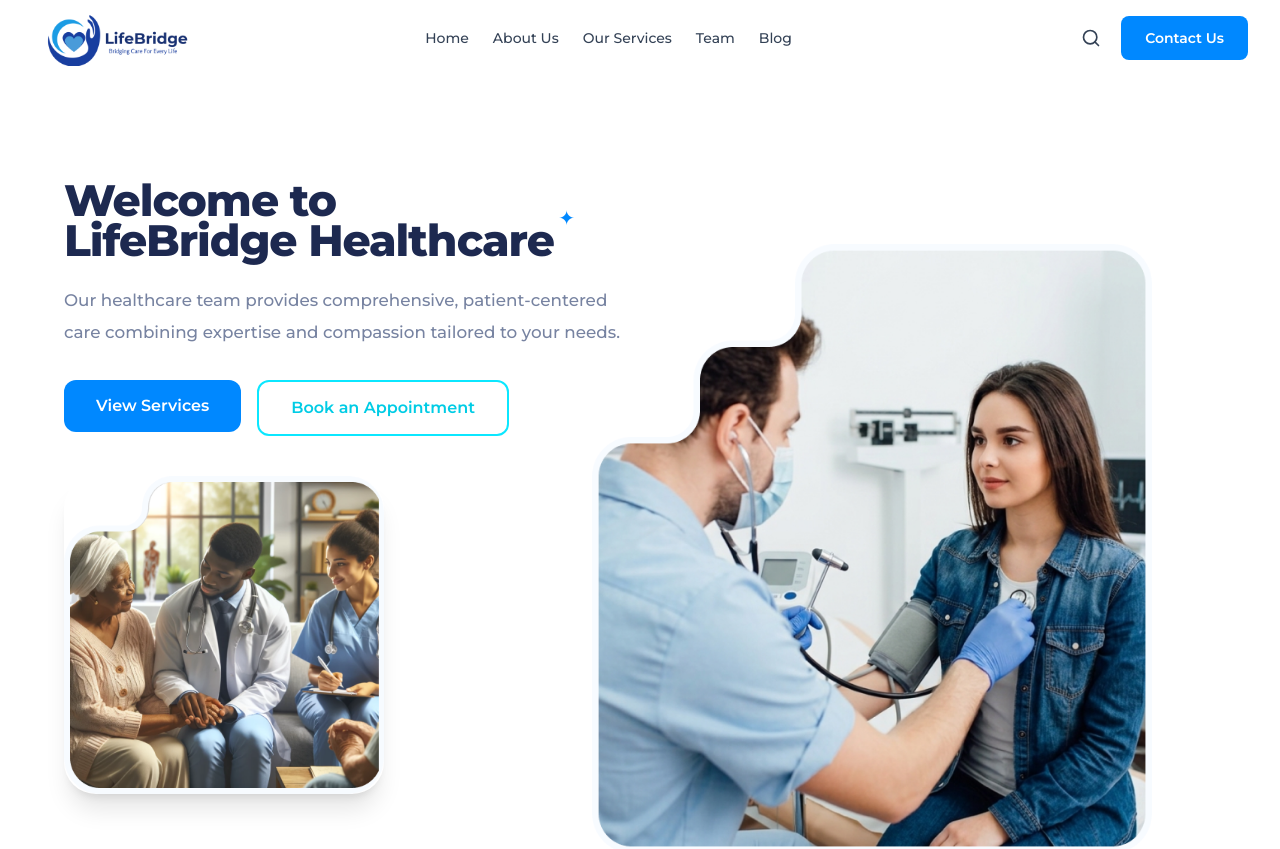
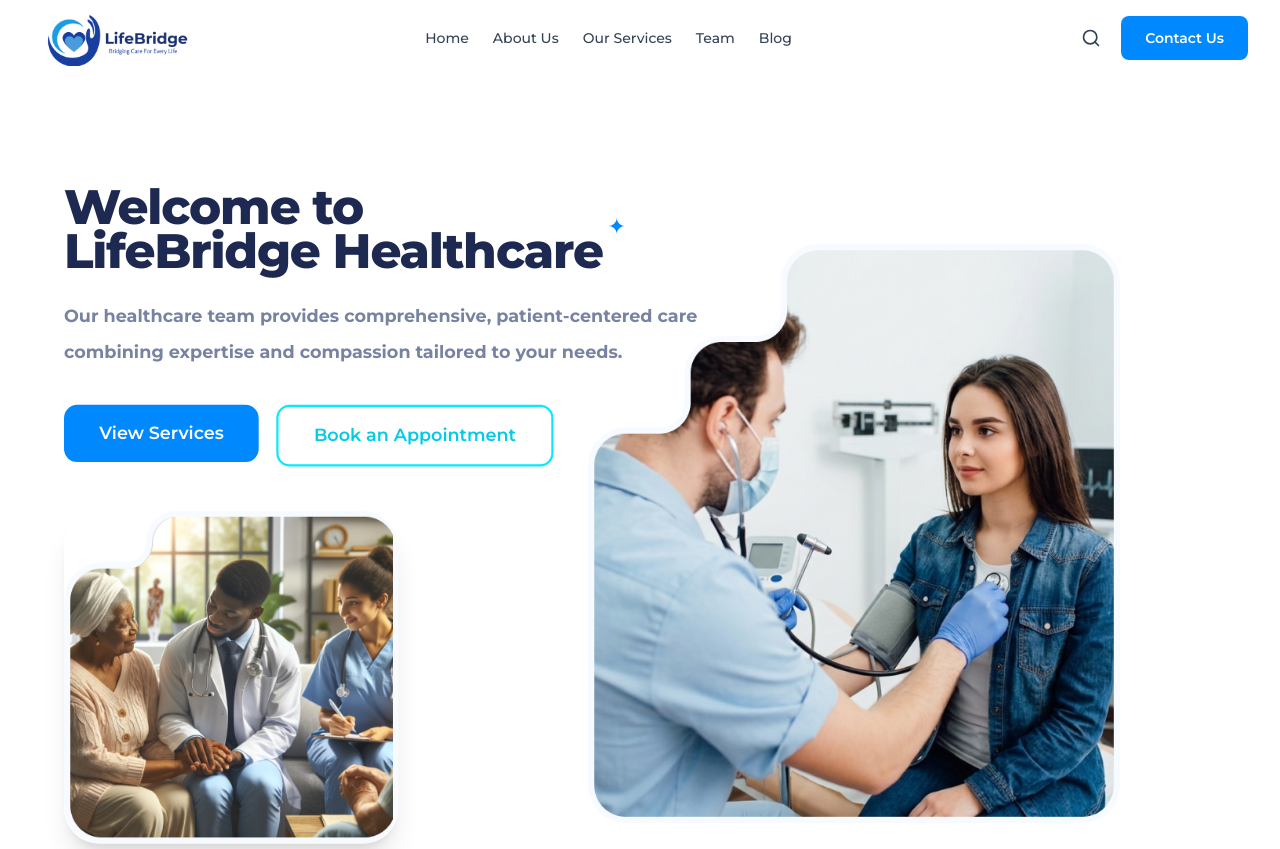
Before and after one commit to jandr003/LifeBridge, a React (Vite) app: page / in a window 1280 px wide. Shown: the top 849 px of the page. Built offline with nearby package versions, Linux system fonts and the light colour scheme.

Commit message:
Update hero section

```diff
--- a/src/components/sections/hero/HeroSection.jsx
+++ b/src/components/sections/hero/HeroSection.jsx
@@ -5,9 +5,9 @@ export default function HeroSection() {
 	return (
 		<section id="home" className="overflow-x-hidden px-4 pb-24 pt-8 sm:px-6 lg:px-8 lg:pb-28 lg:pt-14">
 			<div className="mx-auto max-w-6xl">
-				<div className="grid grid-cols-1 items-start gap-10 lg:grid-cols-2 lg:gap-8">
+				<div className="grid grid-cols-1 items-start gap-10 lg:grid-cols-[1.15fr_1fr] lg:gap-2 [&>*]:min-w-0">
 
-					<div className="pt-8 lg:pt-12">
+					<div className="relative z-20 pt-8 lg:pt-12 lg:scale-110 lg:origin-top-left">
 						<h1 className="text-3xl font-extrabold leading-[1.15] tracking-tight text-[#1D2950] sm:text-4xl lg:text-[2.75rem]">
 							Welcome to
 							<br />
@@ -23,28 +23,28 @@ export default function HeroSection() {
 							</span>
 						</h1>
 
-						<p className="relative z-30 mt-6 max-w-[38rem] text-base font-medium leading-7 text-[#7783A1] sm:text-[1.05rem] sm:leading-8">
+						<p className="relative z-30 mt-6 text-base font-bold leading-7 text-[#7783A1] sm:text-base sm:leading-8">
 							Our healthcare team provides comprehensive, patient-centered care combining expertise and compassion tailored to your needs.
 						</p>
 
 						<div className="mt-8 flex flex-col items-start gap-4 sm:flex-row">
-							<a href="#services" className="inline-flex min-w-[11rem] items-center justify-center rounded-xl bg-[#0088FF] px-8 py-3.5 text-base font-semibold text-white transition hover:bg-[#0075DB]">
+							<a href="#services" className="inline-flex min-w-[11rem] items-center justify-center whitespace-nowrap rounded-xl bg-[#0088FF] px-8 py-3.5 text-base font-semibold text-white transition hover:bg-[#0075DB]">
 								View Services
 							</a>
 
-							<a href="#contact" className="inline-flex min-w-[15rem] items-center justify-center rounded-xl border-2 border-[#0BE7FF] px-8 py-3.5 text-base font-semibold text-[#00CCE5] transition hover:bg-[#0BE7FF]/10">
+							<a href="#contact" className="inline-flex min-w-[15rem] items-center justify-center whitespace-nowrap rounded-xl border-2 border-[#0BE7FF] px-8 py-3.5 text-base font-semibold text-[#00CCE5] transition hover:bg-[#0BE7FF]/10">
 								Book an Appointment
 							</a>
 						</div>
 
-						<div className="relative z-10 mt-10 w-full max-w-[20rem] lg:-mb-16">
+						<div className="relative z-10 mt-10 w-full max-w-[19rem]">
 							<div className="overflow-hidden rounded-[2rem] bg-white shadow-xl">
 								<img src={heroImageSmall} alt="Healthcare team with a patient" className="block h-auto w-full object-cover" />
 							</div>
 						</div>
 					</div>
 
-					<div className="relative w-full mt-8 lg:mt-28 lg:-translate-x-16">
+					<div className="relative z-0 w-full min-w-0 mt-8 lg:mt-28 lg:-translate-x-24 lg:self-start">
 						<div className="overflow-hidden rounded-[2rem] bg-white">
 							<img src={heroImage} alt="Doctor checking patient's blood pressure" className="block h-auto w-full object-cover" />
 						</div>
```
